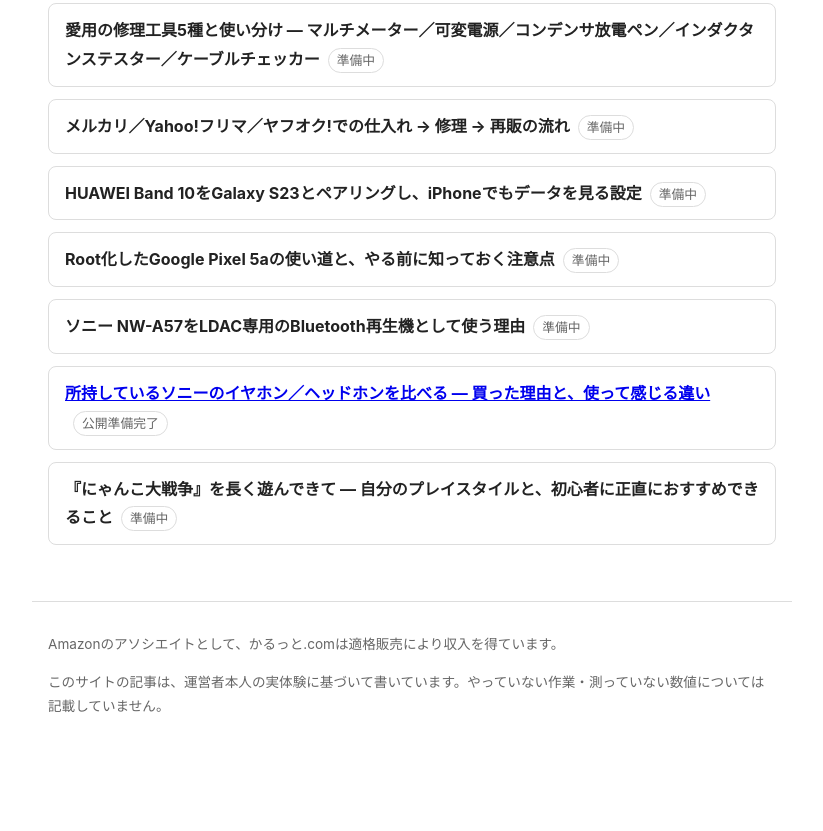
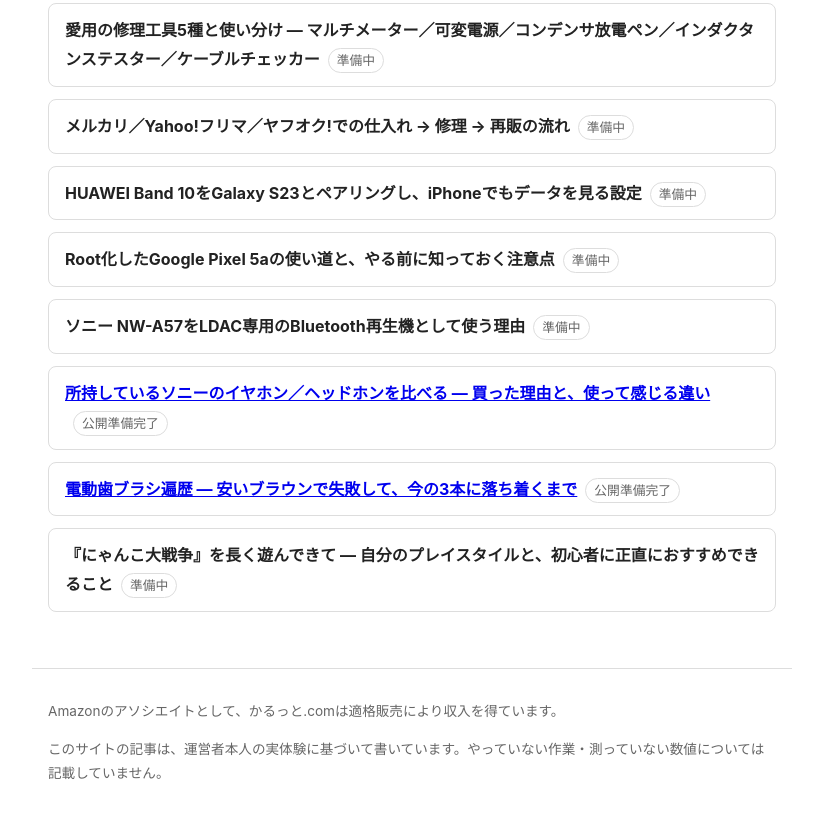
Before and after one commit to chuxinz535-boop/karutto, a plain HTML site: page index.html in a window 1280 px wide. Shown: the part 556-1387 px from the top of the page, without its empty margins (228-1051 px from the left). Before the commit the page ends 1320 px from the top, so only its background shows below. Drawn offline with Linux system fonts and the light colour scheme.

Commit message:
Add electric toothbrush article

```diff
--- a/index.html
+++ b/index.html
@@ -28,6 +28,7 @@
     <li><span class="title">Root化したGoogle Pixel 5aの使い道と、やる前に知っておく注意点</span><span class="status">準備中</span></li>
     <li><span class="title">ソニー NW-A57をLDAC専用のBluetooth再生機として使う理由</span><span class="status">準備中</span></li>
     <li><span class="title"><a href="sony-headphones.html">所持しているソニーのイヤホン／ヘッドホンを比べる ― 買った理由と、使って感じる違い</a></span><span class="status">公開準備完了</span></li>
+    <li><span class="title"><a href="electric-toothbrush.html">電動歯ブラシ遍歴 ― 安いブラウンで失敗して、今の3本に落ち着くまで</a></span><span class="status">公開準備完了</span></li>
     <li><span class="title">『にゃんこ大戦争』を長く遊んできて ― 自分のプレイスタイルと、初心者に正直におすすめできること</span><span class="status">準備中</span></li>
   </ul>
 </main>
```
